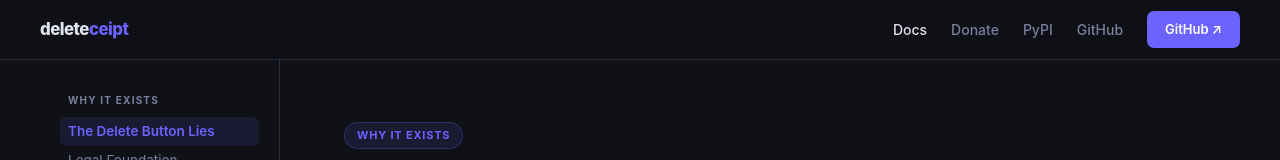
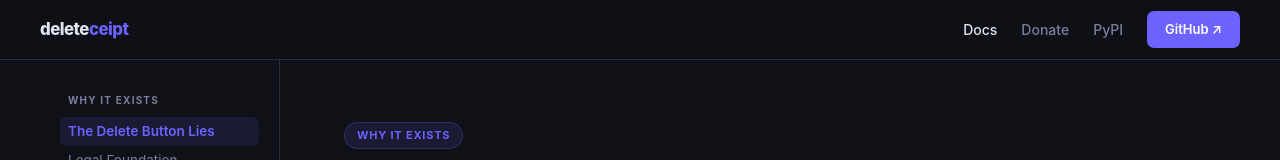
Before and after one commit to deleteceipt/deleteceipt, a plain HTML site: page docs.html in a window 1280 px wide. Shown: the top 160 px of the page. Drawn offline with Linux system fonts and the light colour scheme.

Commit message:
Remove duplicate GitHub plain text nav link from docs.html
Co-Authored-By: Claude Sonnet 4.6 <noreply@anthropic.com>

```diff
--- a/docs.html
+++ b/docs.html
@@ -518,7 +518,6 @@
     <a href="docs.html" style="color:var(--text)">Docs</a>
     <a href="donate.html">Donate</a>
     <a href="https://pypi.org/project/deleteceipt/" target="_blank">PyPI</a>
-    <a href="https://github.com/deleteceipt/deleteceipt" target="_blank">GitHub</a>
     <a href="https://github.com/deleteceipt/deleteceipt" target="_blank" class="btn-nav">GitHub ↗</a>
   </div>
 </nav>
```
